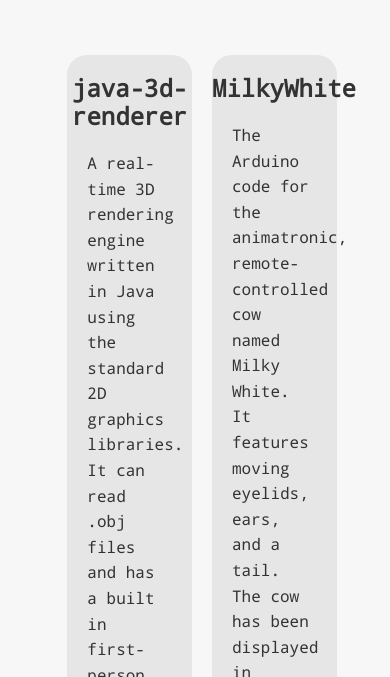
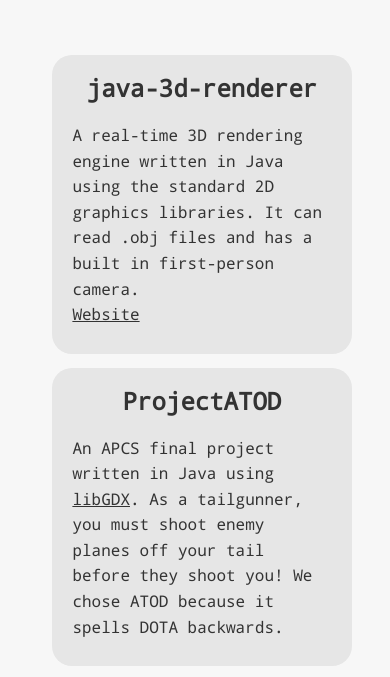
Before and after one commit to nickwn/nickwn.github.io, a plain HTML site: page projects.html in a window 390 px wide. Shown: the part 106-783 px from the top of the page. Drawn offline with Linux system fonts and the light colour scheme.

Commit message:
projects page should look better on mobile now

```diff
--- a/stylesheet-formatted.css
+++ b/stylesheet-formatted.css
@@ -30,14 +30,27 @@ h1 {
   margin: 0 auto;
 }
 
+
+@media only screen and (min-width: 671px), only screen and (min-device-width: 671px) {
   .inner-wide {
     max-width: 90%;
     margin: 0 auto;
     text-align: center;
     column-count: 2;
     column-gap: 20px;
-  /*height: 860px;*/
     padding-top: 30px;
+  }
+}
+
+@media only screen and (max-width: 670px), only screen and (max-device-width: 670px) {
+  .inner-wide {
+    max-width: 100%;
+    margin: 0 auto;
+    text-align: center;
+    column-count: 1;
+    column-gap: 20px;
+    padding-top: 30px;
+  }
 }
 
 p {
--- a/stylesheet.css
+++ b/stylesheet.css
@@ -1 +1 @@
-.centered,.content,.inner-wide{text-align:center}@font-face{font-family:NotoMono;src:url(NotoMono-Regular.ttf) format("truetype")}body{font-family:NotoMono,sans-serif;background-color:#F7F7F7;color:#333}a,a.box-link{color:inherit}h1{padding-top:0;margin-top:0}.home-content{margin-top:200px}.content{margin-left:10%;margin-right:10%;margin-bottom:auto}.inner{max-width:500px;margin:0 auto}.inner-wide{max-width:90%;margin:0 auto;column-count:2;column-gap:20px;padding-top:30px}.header,a.header-option{margin:0}p{line-height:1.6}.header{padding:0 0 5%}.header *{margin:0;padding:0}a{text-decoration:none}a.box-link,a:hover{text-decoration:underline}a.menu-option{margin:10px}a.box-link:hover{text-decoration:none}.box{margin:7px;width:100%;background-color:#E6E6E6;display:inline-block;float:none;border-radius:20px}.box p{padding-left:20px;padding-right:20px;padding-bottom:10px;text-align:left}
+.centered,.content{text-align:center}@font-face{font-family:NotoMono;src:url(NotoMono-Regular.ttf) format("truetype")}body{font-family:NotoMono,sans-serif;background-color:#F7F7F7;color:#333}a,a.box-link{color:inherit}h1{padding-top:0;margin-top:0}.home-content{margin-top:200px}.content{margin-left:10%;margin-right:10%;margin-bottom:auto}.inner{max-width:500px;margin:0 auto}@media only screen and (min-width:671px),only screen and (min-device-width:671px){.inner-wide{max-width:90%;margin:0 auto;text-align:center;column-count:2;column-gap:20px;padding-top:30px}}@media only screen and (max-width:670px),only screen and (max-device-width:670px){.inner-wide{max-width:100%;margin:0 auto;text-align:center;column-count:1;column-gap:20px;padding-top:30px}}.header,a.header-option{margin:0}p{line-height:1.6}.header{padding:0 0 5%}.header *{margin:0;padding:0}a{text-decoration:none}a.box-link,a:hover{text-decoration:underline}a.menu-option{margin:10px}a.box-link:hover{text-decoration:none}.box{margin:7px;width:100%;background-color:#E6E6E6;display:inline-block;float:none;border-radius:20px}.box p{padding-left:20px;padding-right:20px;padding-bottom:10px;text-align:left}
```
Lines whose indentation alone changed are shown as unchanged.
